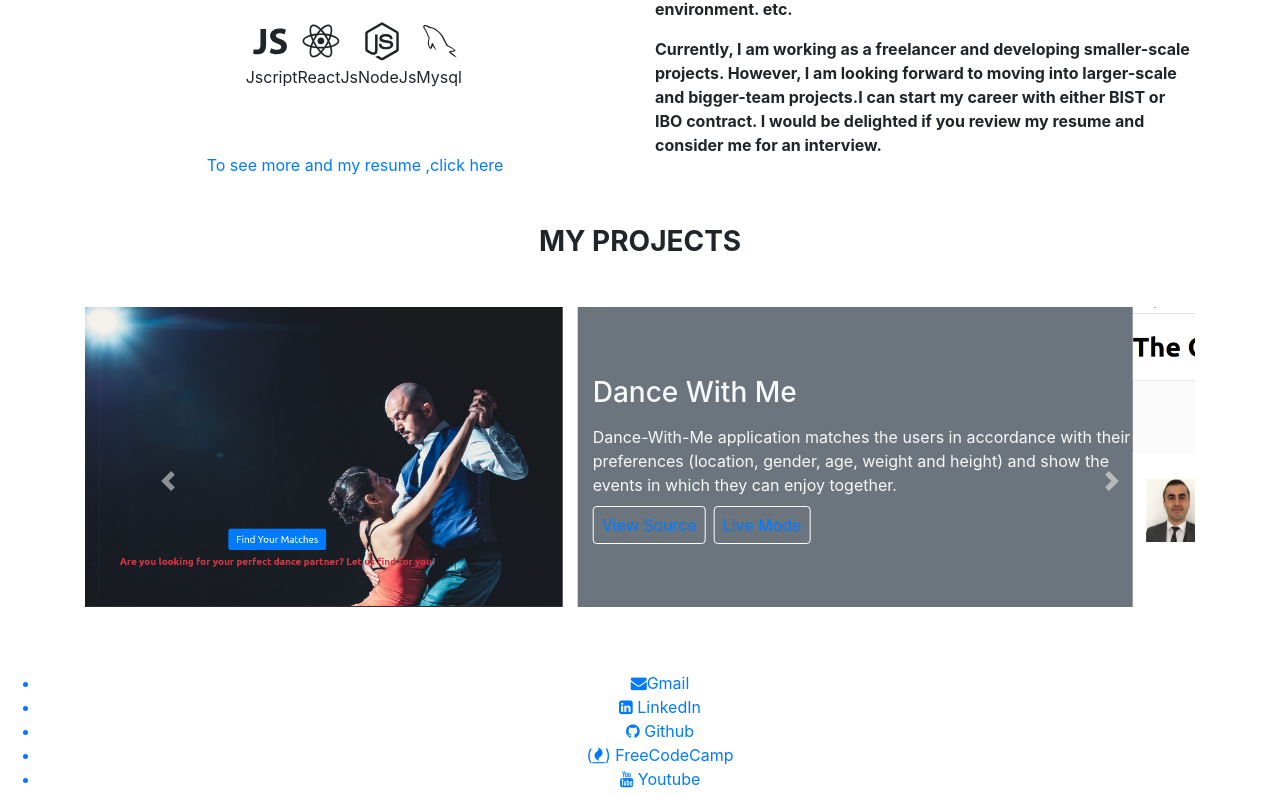
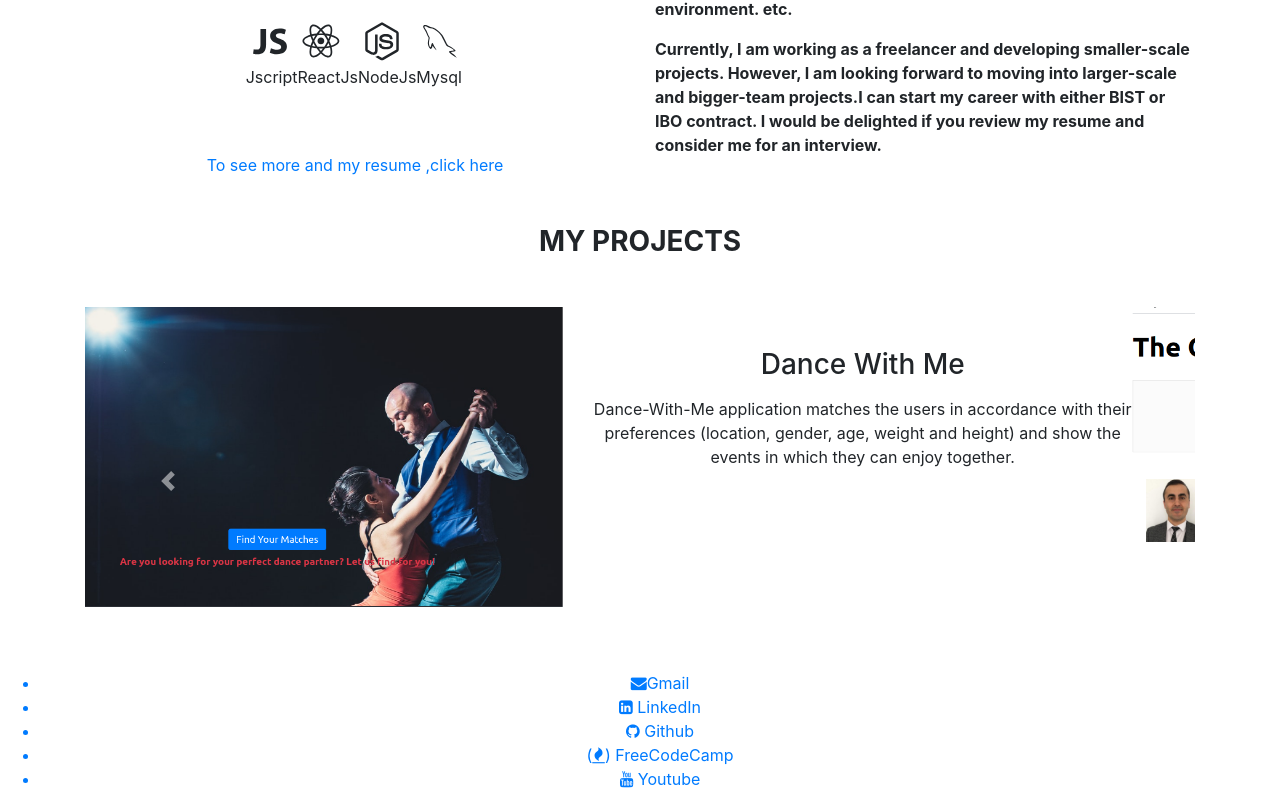
Before and after one commit to u-uysal/Ufuk-s-Portfolio, a Next.js app: page / in a window 1280 px wide. Shown: the part 452-1246 px from the top of the page. Built offline with nearby package versions, Linux system fonts and the light colour scheme.

Commit message:
Add icons

```diff
--- a/components/projectsData.js
+++ b/components/projectsData.js
@@ -1,7 +1,8 @@
 import React from "react";
 import { Carousel, Row, Col, Container } from "react-bootstrap";
 import projectsInfo from "./projectsInfo";
-
+import { AiFillGithub } from "react-icons/ai";
+import { BsEye } from "react-icons/bs";
 function ProjectsData(props) {
   console.log(props);
   const infoComponent = projectsInfo.map((project) => (
@@ -16,26 +17,30 @@ function ProjectsData(props) {
           />
         </Col>
         <Col
+          id="carouselPart"
           sm={6}
-          className="bg-secondary d-flex justify-content-center align-items-center"
+          className=" d-flex justify-content-center align-items-center"
         >
           <div className="">
-            <h3 className="mb-3 text-light">{project.projectName}</h3>
-            <p className="mb-3 text-light">{project.intro}</p>
+            <h3 className="text-center mb-3">{project.projectName}</h3>
+            <p className="text-center mb-5">{project.intro}</p>
+            <div className=" d-flex justify-content-center align-items-center">
               <a
-              className="border border-white rounded p-2 mr-2 hover-button"
+                target="_blank"
+                className="mr-3"
+                style={{ color: "#fff" }}
                 href={project.sourceCodeLink}
-              target="_blank"
               >
-              View Source
+                <AiFillGithub size="3rem" />
               </a>
               <a
-              className="border border-white rounded p-2 hover-button"
+                target="_blank"
+                style={{ color: "#fff" }}
                 href={project.liveModeLink}
-              target="_blank"
               >
-              Live Mode
+                <BsEye color="#fff" size="3rem" />
               </a>
+            </div>
           </div>
         </Col>
       </Row>
--- a/styles/app.css
+++ b/styles/app.css
@@ -67,6 +67,10 @@ body {
   display: inline-block;
   padding: 2%;
 }
+#carouselPart {
+  background-color: #611f69;
+  color: #fff;
+}
 
 @media (min-width: 768px) {
   .box-shadow-full {
```
Lines whose indentation alone changed are shown as unchanged.
